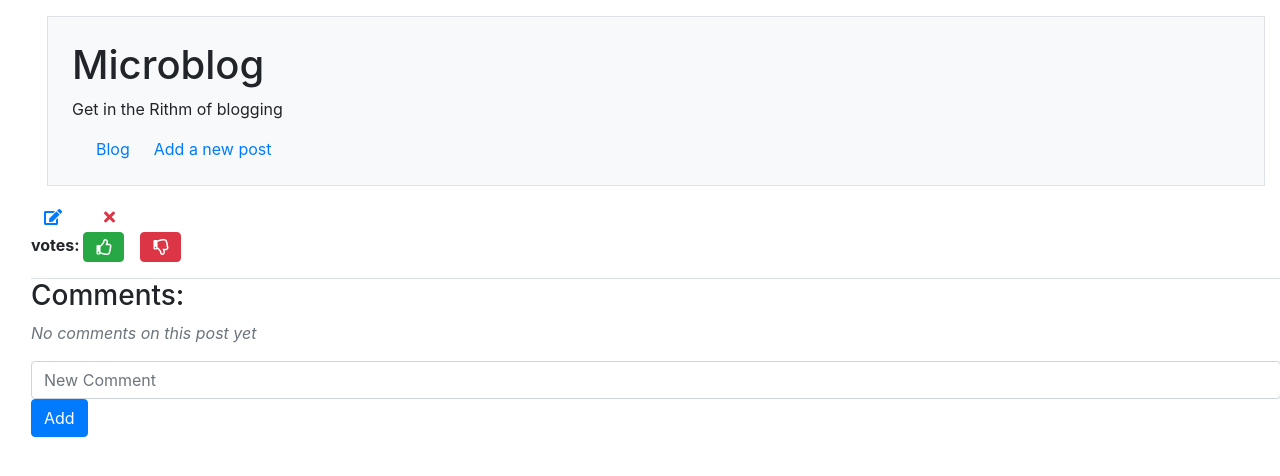
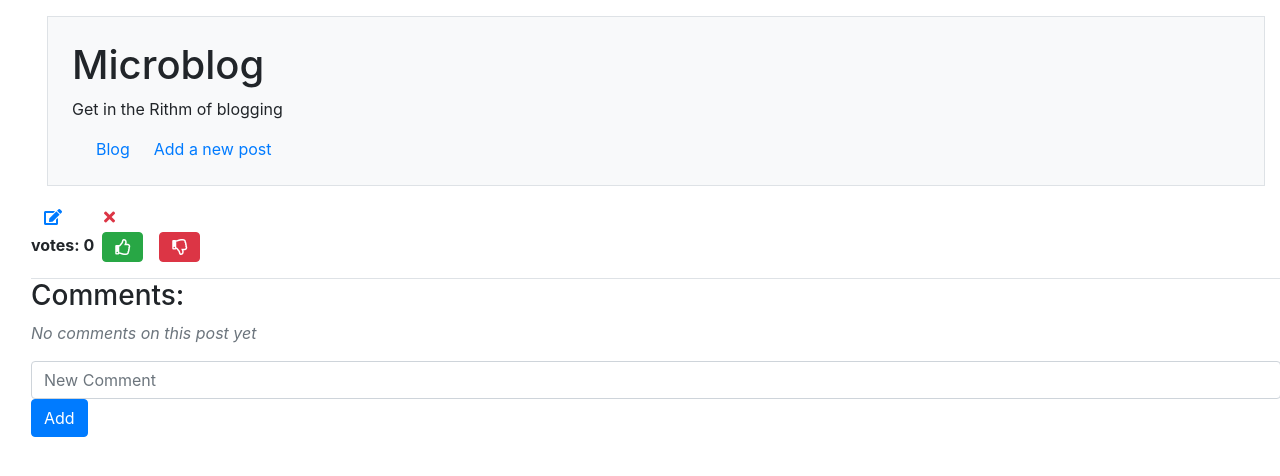
Before and after one commit to langevinj/react-redux-microblog, a React (Create React App) app: page /posts/1 in a window 1280 px wide. Shown: the top 476 px of the page. Built offline with nearby package versions, Linux system fonts and the light colour scheme; no server answers.

Commit message:
added vote count

```diff
--- a/src/PostDisplay.js
+++ b/src/PostDisplay.js
@@ -8,7 +8,7 @@ function PostDisplay({ post = null, toggleEditView = () => {}, deleteBlog = () =
                 <h2 className="title">{post.title}</h2>
                 <button className="btn fas fa-edit text-primary mr-3" onClick={toggleEditView}></button>
                 <button className="btn fas fa-times text-danger" onClick={deleteBlog}></button>
-                <VotingButtons />
+                <VotingButtons count={post.votes}/>
         </div>
             <p className="font-italic">{post.description}</p>
                 <p>{post.body}</p></>) : <h1>404 oops this blog post wasn't found!</h1>}
--- a/src/VotingButtons.js
+++ b/src/VotingButtons.js
@@ -1,10 +1,10 @@
 import React from 'react'
 
-function VotingButtons() {
+function VotingButtons({ count = 0 }) {
 
     return (
         <div className="voting-buttons">
-            <span className="vote-count font-weight-bold">votes: </span>
+            <span className="vote-count font-weight-bold mr-2">votes: {count}</span>
             <button className="far fa-thumbs-up btn btn-success mr-3"></button>
             <button className="far fa-thumbs-down btn btn-danger"></button>
         </div>
```
